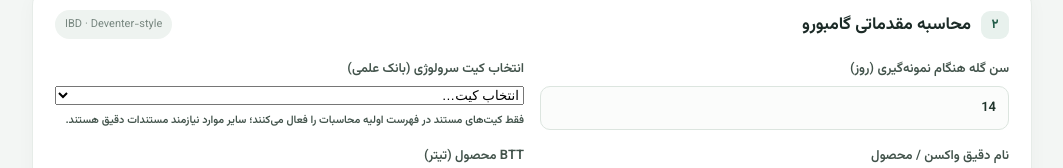
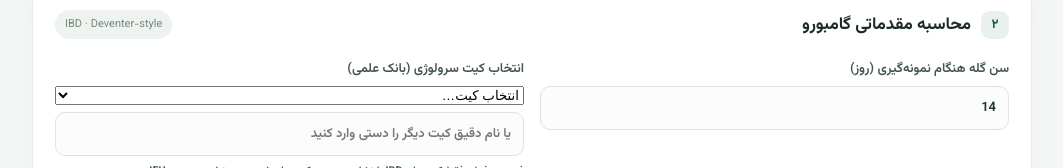
Before and after one commit to dradine/Adine-Poultry-health, a React (Vite) app: page / in a window 1280 px wide. Shown: the part 632-800 px from the top of the page, without its empty margins (108-1171 px from the left). Built offline with nearby package versions, Linux system fonts and the light colour scheme.

Commit message:
Preserve free-text assay entry alongside catalog selection

```diff
--- a/src/App.tsx
+++ b/src/App.tsx
@@ -302,10 +302,9 @@ export default function App() {
                   {kit.manufacturer} — {kit.name}{kit.catalog ? ' (' + kit.catalog + ')' : ''}{kit.status !== 'documented' ? ' · مستندات ناکامل' : ''}
                 </option>
               ))}
-              <option value="manual">کیت دیگر / ورود دستی</option>
             </select>
-            {kitName === 'manual' && <input value={kitName === 'manual' ? '' : kitName} onChange={(e) => setKitName(e.target.value)} placeholder="نام سازنده، کیت، کد و نسخه IFU" />}
-            <small>فقط کیت‌های مستند در فهرست اولیه محاسبات را فعال می‌کنند؛ سایر موارد نیازمند مستندات دقیق هستند.</small>
+            <input value={kitName} onChange={(e) => setKitName(e.target.value)} placeholder="یا نام دقیق کیت دیگر را دستی وارد کنید" />
+            <small>فهرست فعلی فقط کیت‌های IBD را نشان می‌دهد؛ کیت‌های غیرمستند نیازمند بررسی IFU هستند.</small>
           </label>
           <label>نام دقیق واکسن / محصول
             <input value={vaccineName} onChange={(e) => setVaccineName(e.target.value)} placeholder="نام تجاری، سویه و نوع واکسن" />
```
